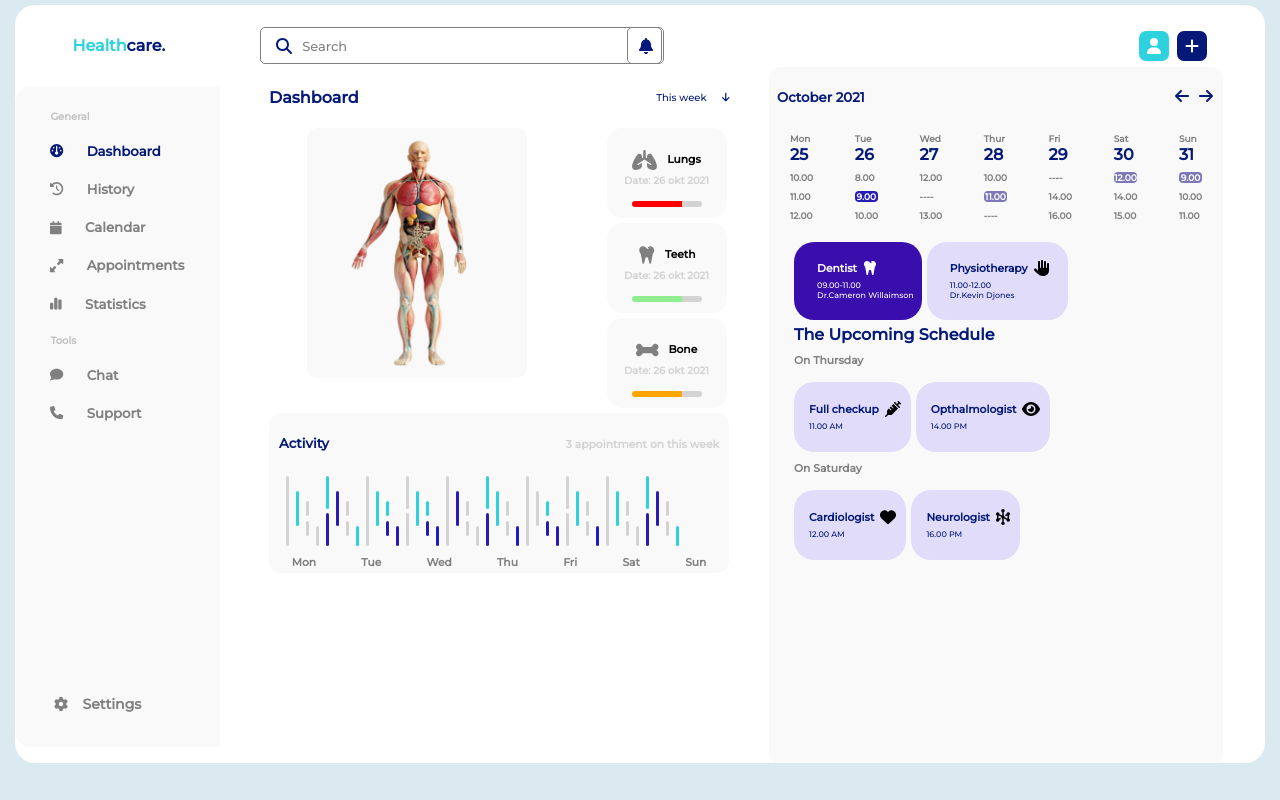
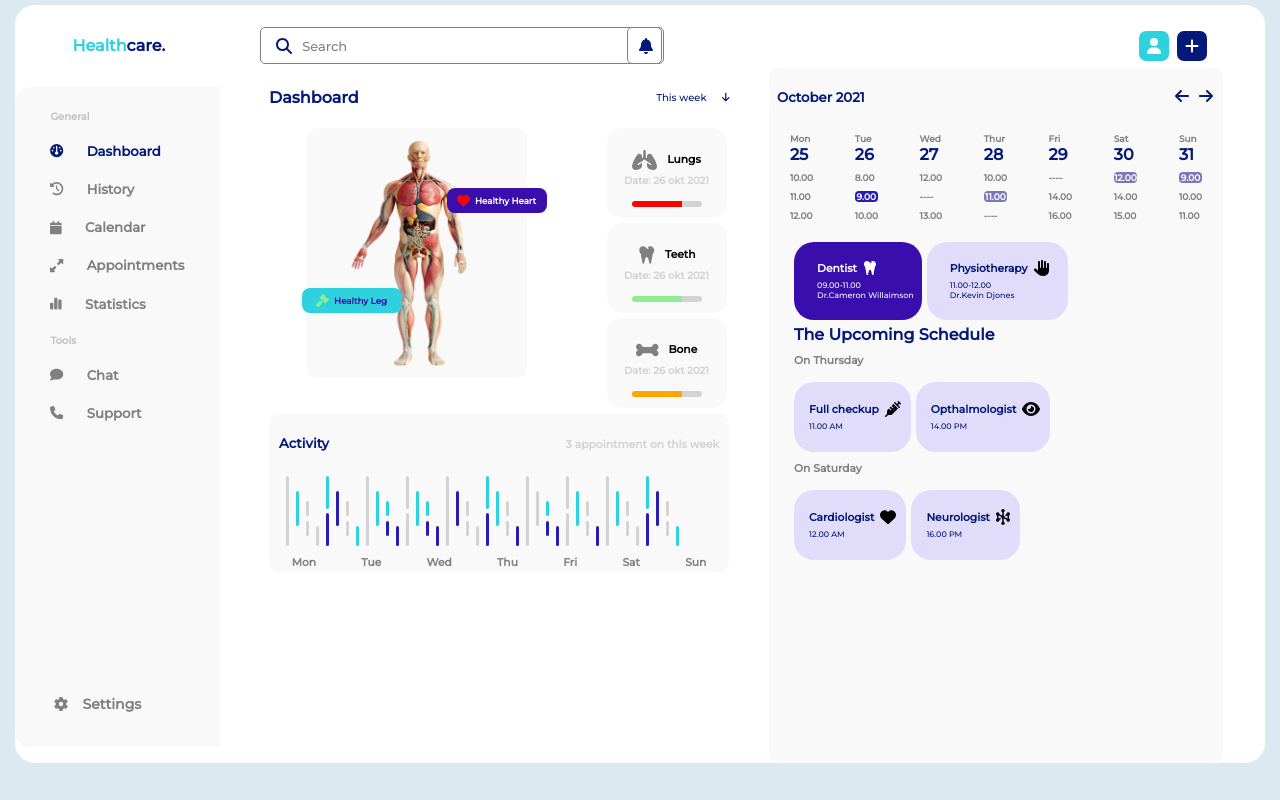
Before and after one commit to SAjay02/healthcare_dashboard, a React (Create React App) app: page / in a window 1280 px wide. Built offline with nearby package versions, Linux system fonts and the light colour scheme.

Commit message:
fix: healty content on dashboard

```diff
--- a/src/components/DashboardMainContent/DashboardOverview/AnatomySection.jsx
+++ b/src/components/DashboardMainContent/DashboardOverview/AnatomySection.jsx
@@ -1,9 +1,22 @@
 import anatomy from "../../../assests/Anatomy.png"
+import "../../../styles/Dashboard/Dashboard.css"
+import { FontAwesomeIcon } from '@fortawesome/react-fontawesome'
+import { faHeart,faGavel } from '@fortawesome/free-solid-svg-icons'
 const AnatomySection = () => {
   return (
-    <div className='anatomy_container'>
-        <img className='anatomy_image' src={anatomy}/>
-    </div>
+    <>
+      <div className='anatomy_container'>
+          <img className='anatomy_image' src={anatomy}/>
+      </div>
+      <div className="heart_container">
+        <FontAwesomeIcon style={{color:"red",marginRight:"5px"}} className='' icon={faHeart} />
+        <h6>Healthy Heart</h6>
+      </div>
+      <div className="leg_container">
+        <FontAwesomeIcon style={{color:"lightgreen",marginRight:"5px"}} className='' icon={faGavel} />
+        <h6>Healthy Leg</h6>
+      </div>
+      </>
   )
 }
 
--- a/src/styles/Dashboard/Dashboard.css
+++ b/src/styles/Dashboard/Dashboard.css
@@ -192,6 +192,38 @@
     width: auto;
 }
 
+.heart_container
+{
+    display: flex;
+    justify-content: center;
+    align-items: center;
+    height: 25px;
+    width: 100px;
+    background-color: #390ead;
+    color: white;
+    position: absolute;
+    margin-top: -190px;
+    margin-left: 140px;
+    border-radius: 8px;
+    font-size: 13px;
+}
+
+.leg_container
+{
+    display: flex;
+    justify-content: center;
+    align-items: center;
+    height: 25px;
+    width: 100px;
+    background-color: #2ed1de;
+    position: absolute;
+    color: #390ead;
+    border-radius: 8px;
+    font-size: 13px;
+    margin-top: -90px;
+    margin-left: -5px;
+}
+
 .health_container
 {
     /* height: 200px; */
```
